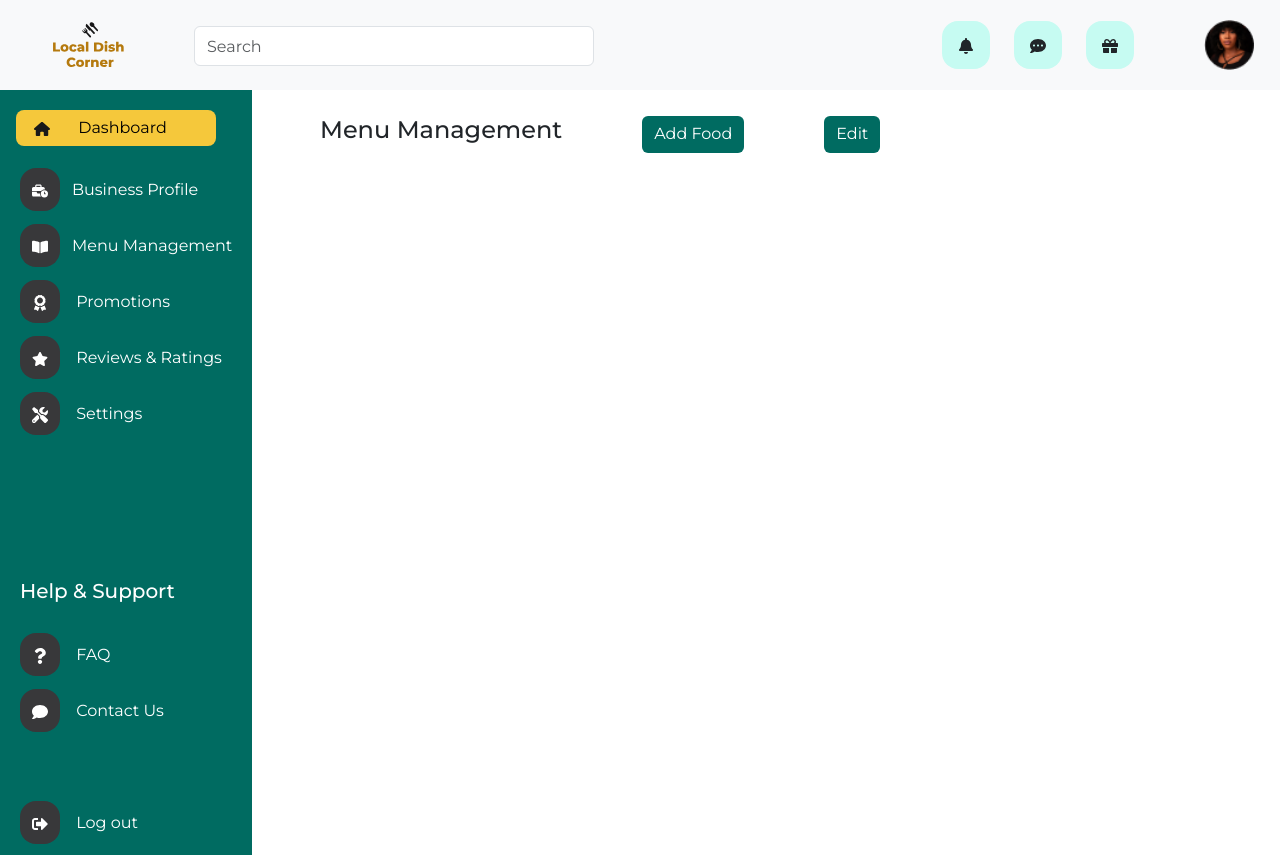
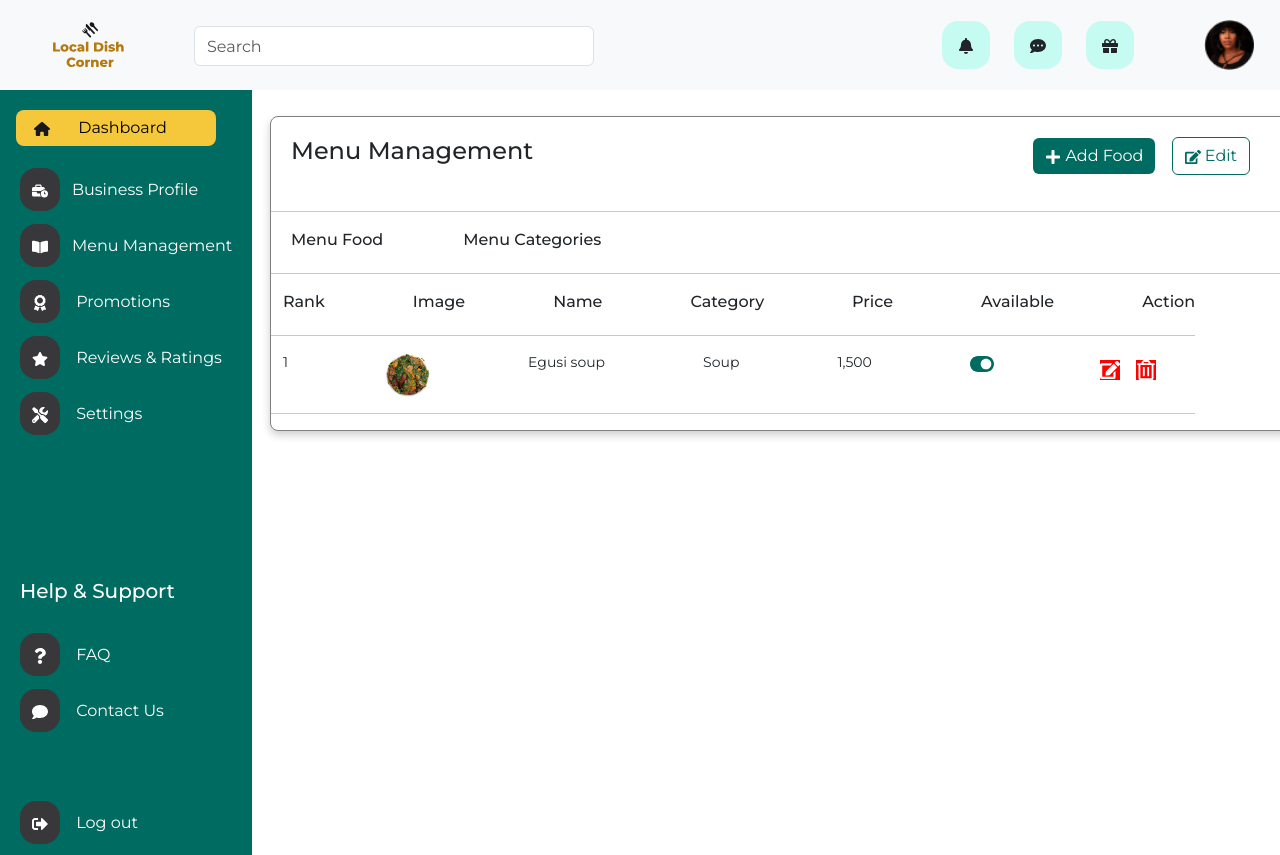
Before and after one commit to R-Wangui/Local-Dish-Connect, a React (Vite) app: page /menumanagement in a window 1280 px wide. Built offline with nearby package versions, Linux system fonts and the light colour scheme.

Commit message:
Finished one item on menu management page

```diff
--- a/src/index.css
+++ b/src/index.css
@@ -1424,17 +1424,63 @@ Card.Img {
 }
 /* Styling for the Menu Management page */
 #menuManagement {
-  display: flex;
-  flex-direction: column;
+  width: 80%;
+  background-color: white;
   position: absolute;
   top: 96px;
-  left: 300px;
-  margin-right: 360px;
-
+  left: 250px;
+  margin: 20px;
+  border: 1px solid gray;
+  border-radius: 8px;
+  box-shadow: 0 4px 8px 0 rgba(0, 0, 0, 0.2);
 }
 .menuTitle {
   display: inline-flex;
-  justify-content: space-between;
+  /* flex-direction: column; */
+  /* justify-content: space-between; */
+  gap: 500px;
+  padding: 20px;
+
+}
+.chooseTab {
+  display: inline-flex;
   gap: 80px;
-  padding: 20px;
+  padding-left: 20px;
 }
+.menuDetails {
+  display: inline-flex;
+  gap: 80px;
+}
+.menuEntry {
+  display: flex;
+  gap: 88px;
+  padding-left: 12px;
+}
+.menuItem {
+  display: flex;
+  gap: 98px;
+  font-size: 14px;
+  padding-left: 12px;
+}
+.menuEntry1 {
+  padding-right: 60px;
+  font-size: 14px;
+  background-color: #F54748;
+}
+.menuManagementImage {
+  display: flex;
+  flex-direction: column;
+}
+.menuIcons {
+  font-size: 24px;
+  color: #006B61;
+}
+.menuIcon {
+  font-size: 20px;
+  background-color: red;
+  color: white;
+  margin: 8px;
+
+}
+/* style={{ fontSize: '24px' }} */
+/* style={{width: '1040px'}} */
--- a/src/pages/MenuManagement.jsx
+++ b/src/pages/MenuManagement.jsx
@@ -2,11 +2,18 @@ import React from 'react'
 import Buttons from '../components/layout/Buttons'
 import Aside from '../components/vendors dashboard/Aside'
 import VendorsDashboardNavbar from '../components/vendors dashboard/VendorsDashboardNavbar'
+import { FaEdit, FaPlus, FaRegTrashAlt, FaToggleOn } from 'react-icons/fa'
 
 function MenuManagement() {
   const menuManagementBtn = {
     backgroundColor: "#006B61",
-    border: "none"
+    border: "none",
+    marginRight: "12px"
+  }
+  const menuManagement = {
+    color: "#006B61",
+    border: "1px solid #006B61",
+    backgroundColor: "white"
   }
   return (
     <>
@@ -15,15 +22,130 @@ function MenuManagement() {
       <div id='menuManagement'>
         <div className='menuTitle'>
           <h4>Menu Management</h4>
-          <Buttons style={menuManagementBtn}>Add Food</Buttons><Buttons style={menuManagementBtn}>Edit</Buttons>
+          <div>
+            <Buttons style={menuManagementBtn}> <FaPlus></FaPlus> Add Food</Buttons><Buttons style={menuManagement}> <FaEdit></FaEdit> Edit</Buttons>
+          </div>
         </div>
-        {/* <div>
-            <h4>Menu Food</h4>
-            <h4>Menu Categories</h4>
+        <hr  />
+        <div className='chooseTab'>
+          <h6>Menu Food</h6>
+          <h6>Menu Categories</h6>
+        </div>
+        <hr />
+        <div className='menuDetails'>
+          <div>
+            <div className='menuEntry'>
+              <h6>Rank</h6>
+              <h6>Image</h6>
+              <h6>Name</h6>
+              <h6>Category</h6>
+              <h6>Price</h6>
+              <h6>Available</h6>
+              <h6>Action</h6>
+            </div>
+            <hr />
+            <div className='menuItem'>
+              <p>1</p>
+              <img src="\images\menumanagementfoodimage.png" alt="food image" />
+              <p>Egusi soup</p>
+              <p>Soup</p>
+              <p>1,500</p>
+              <FaToggleOn className='menuIcons'></FaToggleOn>
+              <span><div><FaEdit className='menuIcon'></FaEdit><FaRegTrashAlt className='menuIcon'></FaRegTrashAlt></div></span>
+            </div>
+            <hr />
           </div>
-          <div>
+          {/* <div className='menuEntry'>
+            <h6>Rank</h6>
+            <br />
+            <p>1</p>
+            <br />
+            <hr />
+            <p>2</p>
+            <p>3</p>
+            <p>4</p>
+            <p>5</p>
+            <p>6</p>
+            <p>7</p>
+            <p>8</p>
+            <p>9</p>
+            <p>10</p>
+          </div> */}
+          {/* <div>
+            <h6>Image</h6>
+            <div className='menuManagementImage'>
+              <img src="\images\menumanagementfoodimage.png" alt="food image" />
+              <img src="\images\menumanagementfoodimage.png" alt="food image" />
+              <img src="\images\menumanagementfoodimage.png" alt="food image" />
+              <img src="\images\menumanagementfoodimage.png" alt="food image" />
+              <img src="\images\menumanagementfoodimage.png" alt="food image" />
+              <img src="\images\menumanagementfoodimage.png" alt="food image" />
+              <img src="\images\menumanagementfoodimage.png" alt="food image" />
+              <img src="\images\menumanagementfoodimage.png" alt="food image" />
+              <img src="\images\menumanagementfoodimage.png" alt="food image" />
+              <img src="\images\menumanagementfoodimage.png" alt="food image" />
+            </div>
+          </div> */}
+          {/* <div className='menuEntry1'>
+            <h6>Name</h6>
+            <br />
+            <p>Egusi soup</p>
+            <br />
+            <p>Afang soup</p>
+            <p>Pounded yam</p>
+            <p>Ofada Rice</p>
+            <p>Coconut rice</p>
+            <p>Jollof Rice</p>
+            <p>Ogbono soup</p>
+            <p>Ofe Nsala</p>
+            <p>Banga Soup</p>
+            <p>Eba</p>
+          </div> */}
+          {/* <div className='menuEntry'>
+            <h6>Category</h6>
+            <br />
+            <p>Soup</p>
+            <br />
+            <p>Soup</p>
+            <p>Swallow</p>
+            <p>Rice</p>
+            <p>Rice</p>
+            <p>Rice</p>
+            <p>Soup</p>
+            <p>Soup</p>
+            <p>Soup</p>
+            <p>Swallow</p>
+          </div> */}
+          {/* <div className='menuEntry'>
+            <h6>Price</h6>
+            <br />
+            <p>1,500</p>
+            <br />
+            <p>2,000</p>
+            <p>3,000</p>
+            <p>2,500</p>
+            <p>3,500</p>
+            <p>2,000</p>
+            <p>2,000</p>
+            <p>3,000</p>
+            <p>2,500</p>
+            <p>2,500</p>
+          </div> */}
+          {/* <div className='menuEntry'>
+            <h6>Available</h6>
+            <br />
+            <FaToggleOn className='menuIcons'></FaToggleOn>
+            <br />
+            <FaToggleOff className='menuIcons'></FaToggleOff>
 
-        </div> */}
+          </div> */}
+          {/* <div className='menuEntry'>
+            <h6>Action</h6>
+            <br />
+            <span><div><FaEdit className='menuIcon'></FaEdit><FaRegTrashAlt className='menuIcon'></FaRegTrashAlt></div></span>
+            <br />
+          </div> */}
+        </div>
       </div>
     </>
   )
```
Also changed, not shown: public/images/menumanagementfoodimage.png (added).
